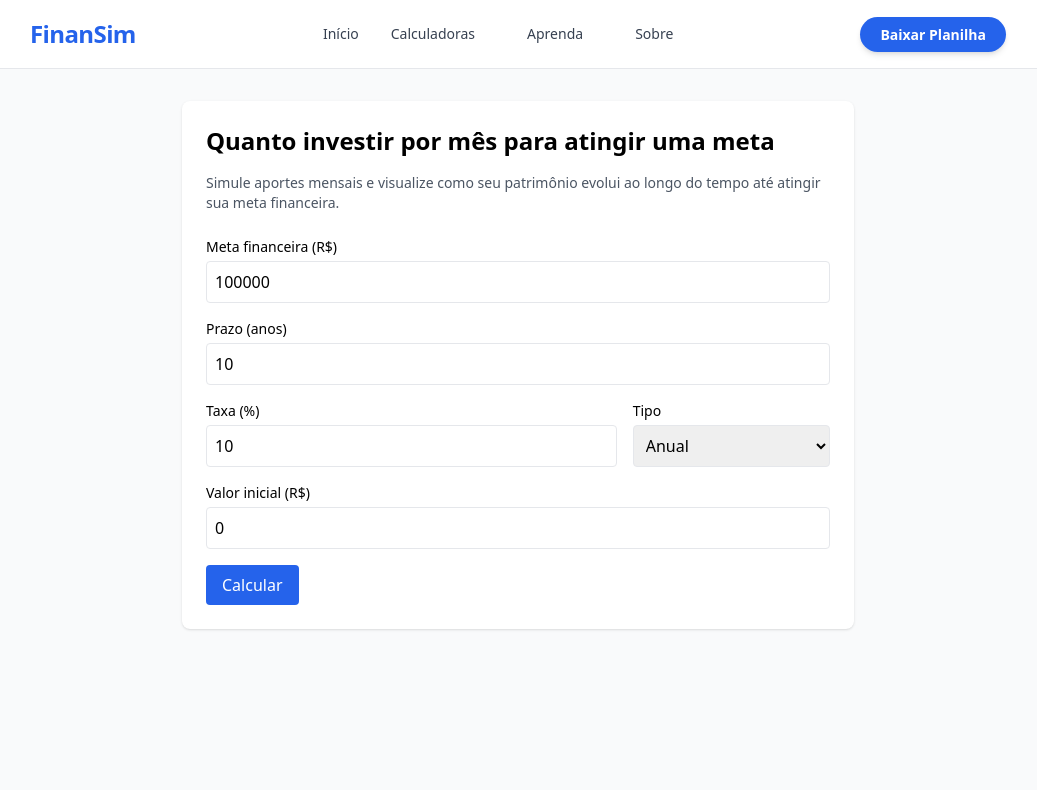
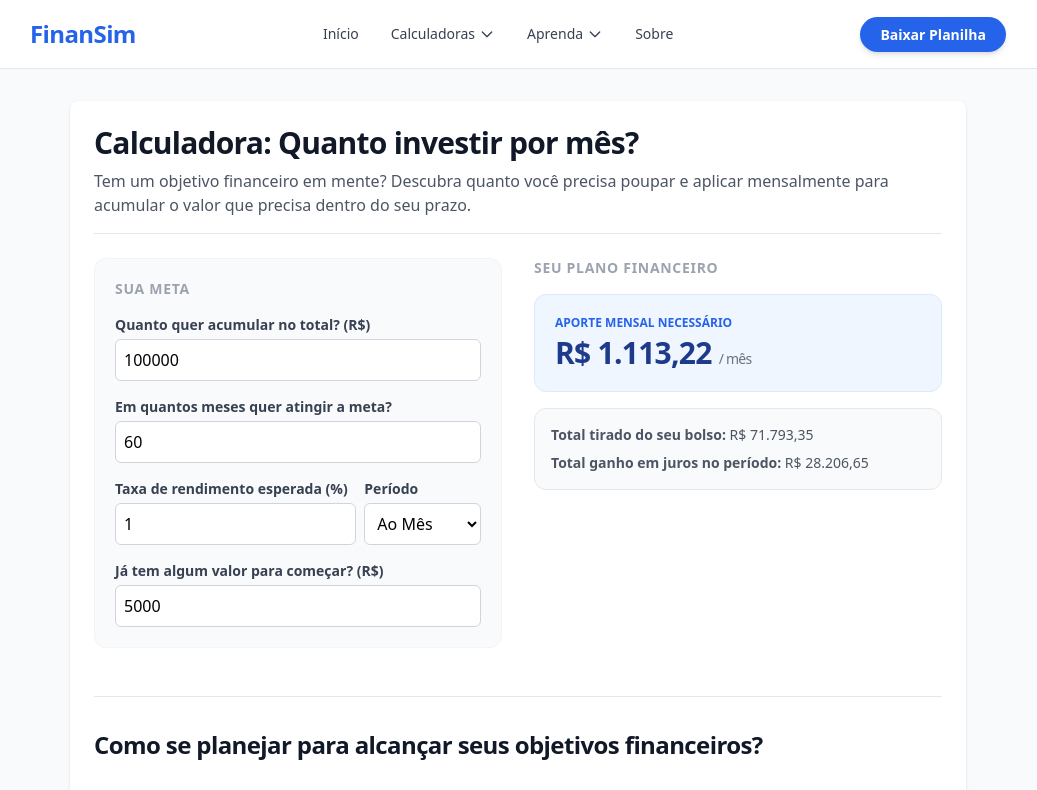
Before and after one commit to tulioqp/finansim, a Next.js app in the folder frontend/: page /quanto-investir-por-mes in a window 1280 px wide. Shown: the top 790 px of the page, without its empty margins (122-1159 px from the left). Built offline with nearby package versions, Linux system fonts and the light colour scheme.

Commit message:
qipm and header updts

```diff
--- a/frontend/components/Header.jsx
+++ b/frontend/components/Header.jsx
@@ -3,6 +3,7 @@ import Link from 'next/link'
 
 export default function Header() {
   const [isCalculadorasOpen, setIsCalculadorasOpen] = useState(false)
+  const [isMobileMenuOpen, setIsMobileMenuOpen] = useState(false)
 
   return (
     <header className="bg-white border-b sticky top-0 z-50">
@@ -12,7 +13,7 @@ export default function Header() {
           FinanSim
         </Link>
 
-        {/* Navegação */}
+        {/* NAVEGAÇÃO DESKTOP (Telas Médias e Grandes) */}
         <nav className="hidden md:flex items-center space-x-8 text-sm font-medium text-gray-700">
           <Link href="/" className="hover:text-blue-600 transition-colors">
             Início
@@ -27,7 +28,7 @@ export default function Header() {
             <button className="flex items-center hover:text-blue-600 transition-colors py-2">
               Calculadoras
               <svg className={`ml-1 w-4 h-4 transition-transform ${isCalculadorasOpen ? 'rotate-180' : ''}`} fill="none" stroke="currentColor" viewBox="0 0 24 24">
-                <path strokeLinecap="round" strokeLinejoin="round" strokeWidth="2" d="19 9l-7 7-7-7" />
+                <path strokeLinecap="round" strokeLinejoin="round" strokeWidth="2" d="M19 9l-7 7-7-7" />
               </svg>
             </button>
 
@@ -49,18 +50,18 @@ export default function Header() {
             )}
           </div>
 
-          {/* Menu Artigos/Blog (Simulado) */}
+          {/* Menu Artigos/Blog */}
           <div className="relative group">
             <button className="flex items-center hover:text-blue-600 transition-colors py-2">
               Aprenda
               <svg className="ml-1 w-4 h-4 group-hover:rotate-180 transition-transform" fill="none" stroke="currentColor" viewBox="0 0 24 24">
-                <path strokeLinecap="round" strokeLinejoin="round" strokeWidth="2" d="19 9l-7 7-7-7" />
+                <path strokeLinecap="round" strokeLinejoin="round" strokeWidth="2" d="M19 9l-7 7-7-7" />
               </svg>
             </button>
             <div className="absolute hidden group-hover:block left-0 w-56 bg-white border border-gray-100 shadow-xl rounded-lg py-2">
               <Link href="/quanto-rende-100-mil" className="block px-4 py-2 hover:bg-gray-50">Quanto rende R$ 100 mil?</Link>
-              <Link href="" className="block px-4 py-2 hover:bg-gray-50">Guia de Investimentos</Link>
-              <Link href="" className="block px-4 py-2 hover:bg-gray-50">O que é Selic?</Link>
+              <Link href="#" className="block px-4 py-2 hover:bg-gray-50 text-gray-400 cursor-not-allowed">Guia de Investimentos (em breve)</Link>
+              <Link href="#" className="block px-4 py-2 hover:bg-gray-50 text-gray-400 cursor-not-allowed">O que é Selic? (em breve)</Link>
             </div>
           </div>
 
@@ -69,16 +70,74 @@ export default function Header() {
           </Link>
         </nav>
 
-        {/* Botão de Destaque (Conversão) */}
+        {/* Botão de Destaque Desktop */}
         <div className="hidden md:block">
-          <Link
-            href="https://finansimbr.com.br/quanto-investir-por-mes"
+          <a
+            href="https://pay.kiwify.com.br/SAMOtee"
+            target="_blank"
+            rel="noopener noreferrer"
             className="bg-blue-600 text-white px-5 py-2 rounded-full text-sm font-bold hover:bg-blue-700 transition-shadow shadow-md hover:shadow-lg"
           >
             Baixar Planilha
-          </Link>
+          </a>
+        </div>
+
+        {/* Botão Hambúrguer para Mobile */}
+        <div className="md:hidden">
+          <button
+            onClick={() => setIsMobileMenuOpen(!isMobileMenuOpen)}
+            className="text-gray-700 hover:text-blue-600 focus:outline-none"
+          >
+            <svg className="w-6 h-6" fill="none" stroke="currentColor" viewBox="0 0 24 24">
+              {isMobileMenuOpen ? (
+                <path strokeLinecap="round" strokeLinejoin="round" strokeWidth="2" d="M6 18L18 6M6 6l12 12" />
+              ) : (
+                <path strokeLinecap="round" strokeLinejoin="round" strokeWidth="2" d="M4 6h16M4 12h16M4 18h16" />
+              )}
+            </svg>
+          </button>
         </div>
       </div>
+
+      {/* MENU MOBILE (Exibido apenas em telas pequenas quando aberto) */}
+      {isMobileMenuOpen && (
+        <div className="md:hidden bg-white border-t border-gray-100 px-6 py-4 space-y-4 shadow-inner">
+          <Link href="/" onClick={() => setIsMobileMenuOpen(false)} className="block font-medium text-gray-700 hover:text-blue-600">
+            Início
+          </Link>
+
+          <div className="space-y-2">
+            <p className="text-xs font-bold uppercase tracking-wider text-gray-400">Calculadoras</p>
+            <Link href="/juros-compostos" onClick={() => setIsMobileMenuOpen(false)} className="block pl-3 text-sm font-medium text-gray-600 hover:text-blue-600">
+              - Juros Compostos
+            </Link>
+            <Link href="/quanto-investir-por-mes" onClick={() => setIsMobileMenuOpen(false)} className="block pl-3 text-sm font-medium text-gray-600 hover:text-blue-600">
+              - Quanto Investir por Mês
+            </Link>
+            <Link href="/quanto-investir-para-viver-de-renda" onClick={() => setIsMobileMenuOpen(false)} className="block pl-3 text-sm font-medium text-gray-600 hover:text-blue-600">
+              - Viver de Renda
+            </Link>
+          </div>
+
+          <div className="space-y-2">
+            <p className="text-xs font-bold uppercase tracking-wider text-gray-400">Artigos</p>
+            <Link href="/quanto-rende-100-mil" onClick={() => setIsMobileMenuOpen(false)} className="block pl-3 text-sm font-medium text-gray-600 hover:text-blue-600">
+              - Quanto rende R$ 100 mil?
+            </Link>
+          </div>
+
+          <div className="pt-2">
+            <a
+              href="https://pay.kiwify.com.br/SAMOtee"
+              target="_blank"
+              rel="noopener noreferrer"
+              className="block text-center bg-blue-600 text-white py-2.5 rounded-lg text-sm font-bold shadow"
+            >
+              Baixar Planilha
+            </a>
+          </div>
+        </div>
+      )}
     </header>
   )
 }
--- a/frontend/pages/quanto-investir-por-mes.js
+++ b/frontend/pages/quanto-investir-por-mes.js
@@ -1,199 +1,211 @@
-import { useState } from 'react'
+import { useState, useEffect } from 'react'
 import Head from 'next/head'
+import Link from 'next/link'
 import Header from '../components/Header'
 import Footer from '../components/Footer'
 
 export default function QuantoInvestirPorMes() {
-  const [meta, setMeta] = useState(100000)
-  const [prazoAnos, setPrazoAnos] = useState(10)
-  const [taxa, setTaxa] = useState(10)
-  const [tipoTaxa, setTipoTaxa] = useState('anual')
-  const [valorInicial, setValorInicial] = useState(0)
+  const [metaPatrimonio, setMetaPatrimonio] = useState(100000)
+  const [prazoMeses, setPrazoMeses] = useState(60) // 5 anos
+  const [taxa, setTaxa] = useState(1) // 1% ao mês
+  const [tipoTaxa, setTipoTaxa] = useState('mensal')
+  const [valorInicial, setValorInicial] = useState(5000)
   const [resultado, setResultado] = useState(null)
 
-  function calcular(e) {
-    e.preventDefault()
+  function formatarMoeda(valor) {
+    return valor.toLocaleString('pt-BR', {
+      style: 'currency',
+      currency: 'BRL',
+    })
+  }
 
-    const n = prazoAnos * 12
+  useEffect(() => {
+    const i = tipoTaxa === 'anual' ? Math.pow(1 + taxa / 100, 1 / 12) - 1 : taxa / 100
+    const n = Number(prazoMeses)
+    const P = Number(valorInicial)
+    const M = Number(metaPatrimonio)
 
-    const i =
-      tipoTaxa === 'anual'
-        ? Math.pow(1 + taxa / 100, 1 / 12) - 1
-        : taxa / 100
+    if (i === 0) {
+      if (n <= 0) return
+      const aporte = (M - P) / n
+      setResultado({ aporte: Math.max(0, aporte), totalInvestido: P + (Math.max(0, aporte) * n), erro: null })
+      return
+    }
 
-    const fvInicial = valorInicial * Math.pow(1 + i, n)
+    const valorFuturoInicial = P * Math.pow(1 + i, n)
 
-    if (fvInicial >= meta) {
+    if (valorFuturoInicial >= M) {
       setResultado({
         aporte: 0,
-        mensagem:
-          'Com o valor inicial informado, a meta já é atingida no prazo.'
+        totalInvestido: P,
+        metaAtingida: true,
+        erro: null
       })
       return
     }
 
-    const pmt =
-      (meta - fvInicial) /
-      ((Math.pow(1 + i, n) - 1) / i)
+    // Fórmula invertida dos juros compostos para achar o aporte (A)
+    const aporteNecessario = (M - valorFuturoInicial) / (((Math.pow(1 + i, n) - 1) / i))
 
     setResultado({
-      aporte: pmt,
-      totalInvestido: valorInicial + pmt * n
+      aporte: aporteNecessario,
+      totalInvestido: P + (aporteNecessario * n),
+      metaAtingida: false,
+      erro: null
     })
-  }
+  }, [metaPatrimonio, prazoMeses, taxa, tipoTaxa, valorInicial])
 
   return (
     <>
       <Head>
-        <title>
-          Quanto investir por mês para atingir uma meta | FinanSim
-        </title>
+        <title>Quanto Investir por Mês para Atingir sua Meta? | FinanSim</title>
         <meta
           name="description"
-          content="Descubra quanto investir por mês para alcançar sua meta financeira e acompanhe a evolução do patrimônio ao longo do tempo."
+          content="Calcule o valor exato que você precisa economizar e investir todo mês para alcançar seus objetivos financeiros e sonhos de consumo."
         />
       </Head>
 
       <Header />
 
-      <div className="min-h-screen bg-gray-50 p-8">
-        <main className="max-w-2xl mx-auto bg-white p-6 rounded-lg shadow">
-          <h1 className="text-2xl font-bold mb-4">
-            Quanto investir por mês para atingir uma meta
+      <div className="min-h-screen bg-gray-50 p-4 md:p-8">
+        <main className="max-w-4xl mx-auto bg-white p-6 rounded-lg shadow">
+
+          <div className="border-b pb-4 mb-6">
+            <h1 className="text-3xl font-extrabold text-gray-900 tracking-tight">
+              Calculadora: Quanto investir por mês?
             </h1>
+            <p className="text-gray-600 mt-2 text-sm md:text-base">
+              Tem um objetivo financeiro em mente? Descubra quanto você precisa poupar e aplicar mensalmente para acumular o valor que precisa dentro do seu prazo.
+            </p>
+          </div>
 
-          <p className="mb-6 text-sm text-gray-600">
-            Simule aportes mensais e visualize como seu patrimônio evolui
-            ao longo do tempo até atingir sua meta financeira.
-          </p>
+          <div className="grid grid-cols-1 md:grid-cols-2 gap-8 items-start">
 
-          <form onSubmit={calcular} className="space-y-4">
-            <div>
-              <label className="block text-sm">
-                Meta financeira (R$)
-              </label>
+            {/* Inputs */}
+            <div className="bg-gray-50 p-5 rounded-xl border border-gray-100 space-y-4">
+              <h2 className="text-sm font-bold uppercase tracking-wider text-gray-400">Sua Meta</h2>
+
+              <div className="flex flex-col">
+                <label className="text-sm font-semibold text-gray-700 mb-1">Quanto quer acumular no total? (R$)</label>
                 <input
                   type="number"
-                className="mt-1 w-full border rounded p-2"
-                value={meta}
-                onChange={e => setMeta(Number(e.target.value))}
+                  className="w-full border border-gray-300 rounded-md p-2 bg-white focus:ring-2 focus:ring-blue-500 outline-none font-medium"
+                  value={metaPatrimonio}
+                  onChange={e => setMetaPatrimonio(Number(e.target.value))}
                 />
               </div>
 
-            <div>
-              <label className="block text-sm">
-                Prazo (anos)
-              </label>
+              <div className="flex flex-col">
+                <label className="text-sm font-semibold text-gray-700 mb-1">Em quantos meses quer atingir a meta?</label>
                 <input
                   type="number"
-                className="mt-1 w-full border rounded p-2"
-                value={prazoAnos}
-                onChange={e =>
-                  setPrazoAnos(Number(e.target.value))
-                }
+                  className="w-full border border-gray-300 rounded-md p-2 bg-white focus:ring-2 focus:ring-blue-500 outline-none font-medium"
+                  value={prazoMeses}
+                  onChange={e => setPrazoMeses(Number(e.target.value))}
                 />
               </div>
 
-            <div className="grid grid-cols-3 gap-4">
-              <div className="col-span-2">
-                <label className="block text-sm">
-                  Taxa (%)
-                </label>
+              <div className="grid grid-cols-3 gap-2">
+                <div className="col-span-2 flex flex-col">
+                  <label className="text-sm font-semibold text-gray-700 mb-1">Taxa de rendimento esperada (%)</label>
                   <input
                     type="number"
                     step="0.01"
-                  className="mt-1 w-full border rounded p-2"
+                    className="w-full border border-gray-300 rounded-md p-2 bg-white focus:ring-2 focus:ring-blue-500 outline-none font-medium"
                     value={taxa}
-                  onChange={e =>
-                    setTaxa(Number(e.target.value))
-                  }
+                    onChange={e => setTaxa(Number(e.target.value))}
                   />
                 </div>
-
-              <div>
-                <label className="block text-sm">
-                  Tipo
-                </label>
+                <div className="flex flex-col">
+                  <label className="text-sm font-semibold text-gray-700 mb-1">Período</label>
                   <select
-                  className="mt-1 w-full border rounded p-2"
+                    className="w-full border border-gray-300 rounded-md p-2 bg-white focus:ring-2 focus:ring-blue-500 outline-none font-medium"
                     value={tipoTaxa}
-                  onChange={e =>
-                    setTipoTaxa(e.target.value)
-                  }
+                    onChange={e => setTipoTaxa(e.target.value)}
                   >
-                  <option value="anual">Anual</option>
-                  <option value="mensal">Mensal</option>
+                    <option value="mensal">Ao Mês</option>
+                    <option value="anual">Ao Ano</option>
                   </select>
                 </div>
               </div>
 
-            <div>
-              <label className="block text-sm">
-                Valor inicial (R$)
-              </label>
+              <div className="flex flex-col">
+                <label className="text-sm font-semibold text-gray-700 mb-1">Já tem algum valor para começar? (R$)</label>
                 <input
                   type="number"
-                className="mt-1 w-full border rounded p-2"
+                  className="w-full border border-gray-300 rounded-md p-2 bg-white focus:ring-2 focus:ring-blue-500 outline-none font-medium"
                   value={valorInicial}
-                onChange={e =>
-                  setValorInicial(Number(e.target.value))
-                }
+                  onChange={e => setValorInicial(Number(e.target.value))}
                 />
               </div>
+            </div>
 
-            <button
-              type="submit"
-              className="bg-blue-600 text-white px-4 py-2 rounded"
-            >
-              Calcular
-            </button>
-          </form>
+            {/* Quadro de Resultados */}
+            <div className="h-full flex flex-col justify-between">
+              {resultado && (
+                <div className="space-y-4">
+                  <h2 className="text-sm font-bold uppercase tracking-wider text-gray-400">Seu Plano Financeiro</h2>
 
-          {resultado && (
-            <>
-              <div className="mt-6 p-4 border rounded">
-                {resultado.mensagem ? (
-                  <p>{resultado.mensagem}</p>
+                  <div className="bg-blue-50 border border-blue-100 p-5 rounded-xl">
+                    <p className="text-xs text-blue-600 font-bold uppercase">Aporte Mensal Necessário</p>
+                    {resultado.metaAtingida ? (
+                      <p className="text-xl font-bold text-blue-950 mt-1">Sua meta já é atingida apenas com o valor inicial!</p>
                     ) : (
-                  <>
-                    <p>
-                      <strong>
-                        Aporte mensal estimado:
-                      </strong>{' '}
-                      R$ {resultado.aporte.toFixed(2)}
+                      <p className="text-3xl font-black text-blue-900 tracking-tight mt-1">
+                        {formatarMoeda(resultado.aporte)} <span className="text-sm font-normal text-gray-500">/ mês</span>
                       </p>
-                    <p>
-                      <strong>Total investido:</strong>{' '}
-                      R$ {resultado.totalInvestido.toFixed(2)}
-                    </p>
-                  </>
                     )}
                   </div>
 
-              <div className="mt-8 p-6 border rounded-lg bg-gray-50">
-                <h3 className="text-lg font-semibold mb-2">
-                  Quer acompanhar a evolução do seu patrimônio
-                  mês a mês?
-                </h3>
+                  <div className="bg-gray-50 border border-gray-200 p-4 rounded-xl text-sm text-gray-600 space-y-2">
+                    <p><strong>Total tirado do seu bolso:</strong> {formatarMoeda(resultado.totalInvestido)}</p>
+                    <p><strong>Total ganho em juros no período:</strong> {formatarMoeda(Math.max(0, metaPatrimonio - resultado.totalInvestido))}</p>
+                  </div>
+                </div>
+              )}
+            </div>
+          </div>
 
-                <p className="text-sm text-gray-600 mb-4">
-                  Com a planilha completa em Excel, você visualiza
-                  a evolução do saldo ao longo do tempo, simula
-                  diferentes taxas, prazos e aportes, e entende
-                  exatamente como sua meta é construída.
+          {/* Conteúdo Otimizado Humano */}
+          <article className="mt-12 border-t pt-8 text-gray-800 space-y-6">
+            <h2 className="text-2xl font-bold tracking-tight text-gray-900">
+              Como se planejar para alcançar seus objetivos financeiros?
+            </h2>
+            <p className="leading-relaxed">
+              Guardar dinheiro sem uma meta clara é o caminho mais rápido para desanimar e gastar antes da hora. Quando você define exatamente quanto precisa e o prazo que tem para chegar lá, fica muito mais fácil encaixar esse esforço no seu orçamento mensal.
             </p>
 
+            <h3 className="text-xl font-bold text-gray-900 pt-2">
+              O poder de começar com um valor inicial
+            </h3>
+            <p className="leading-relaxed">
+              Como você pôde ver na simulação, dar o pontapé inicial com qualquer quantia — seja R$ 1.000 ou R$ 10.000 — muda totalmente o jogo. Esse valor inicial sofre a ação dos juros compostos desde o primeiro dia. No longo prazo, isso diminui drasticamente o valor que você precisa tirar do próprio bolso todos os meses para atingir o mesmo objetivo.
+            </p>
+
+            {/* Caixa de Vendas Reestruturada */}
+            <div className="bg-gradient-to-br from-blue-600 to-indigo-700 text-white p-6 rounded-xl shadow-md mt-8">
+              <h4 className="text-lg font-bold mb-2">
+                🚀 Pare de apenas simular e comece a realizar
+              </h4>
+              <p className="text-blue-100 text-sm leading-relaxed mb-4">
+                Saber quanto investir por mês é o primeiro passo. O segundo é ter disciplina para acompanhar esse crescimento. Desenvolvemos uma <strong>Planilha de Evolução Patrimonial Completa</strong> para você organizar suas contas, gerenciar seus investimentos e ver o gráfico do seu dinheiro subindo de forma automática.
+              </p>
+              <div className="flex flex-col sm:flex-row gap-4 items-start sm:items-center">
                 <a
                   href="https://pay.kiwify.com.br/SAMOtee"
+                  className="inline-block bg-white text-blue-700 font-bold px-5 py-2.5 rounded-lg text-sm shadow hover:bg-blue-50 transition-colors"
                   target="_blank"
                   rel="noopener noreferrer"
-                  className="inline-block bg-green-600 text-white px-6 py-3 rounded-lg font-semibold hover:bg-green-700 transition"
                 >
-                   Planilha de evolução do patrimônio (Excel)
+                  Quero Conhecer a Planilha Completa
                 </a>
+                <Link href="/juros-compostos" className="text-sm text-blue-100 hover:text-white underline font-medium">
+                  Usar Simulador de Juros Compostos
+                </Link>
               </div>
-            </>
-          )}
+            </div>
+          </article>
+
         </main>
       </div>
 
```
Lines whose indentation alone changed are shown as unchanged.
